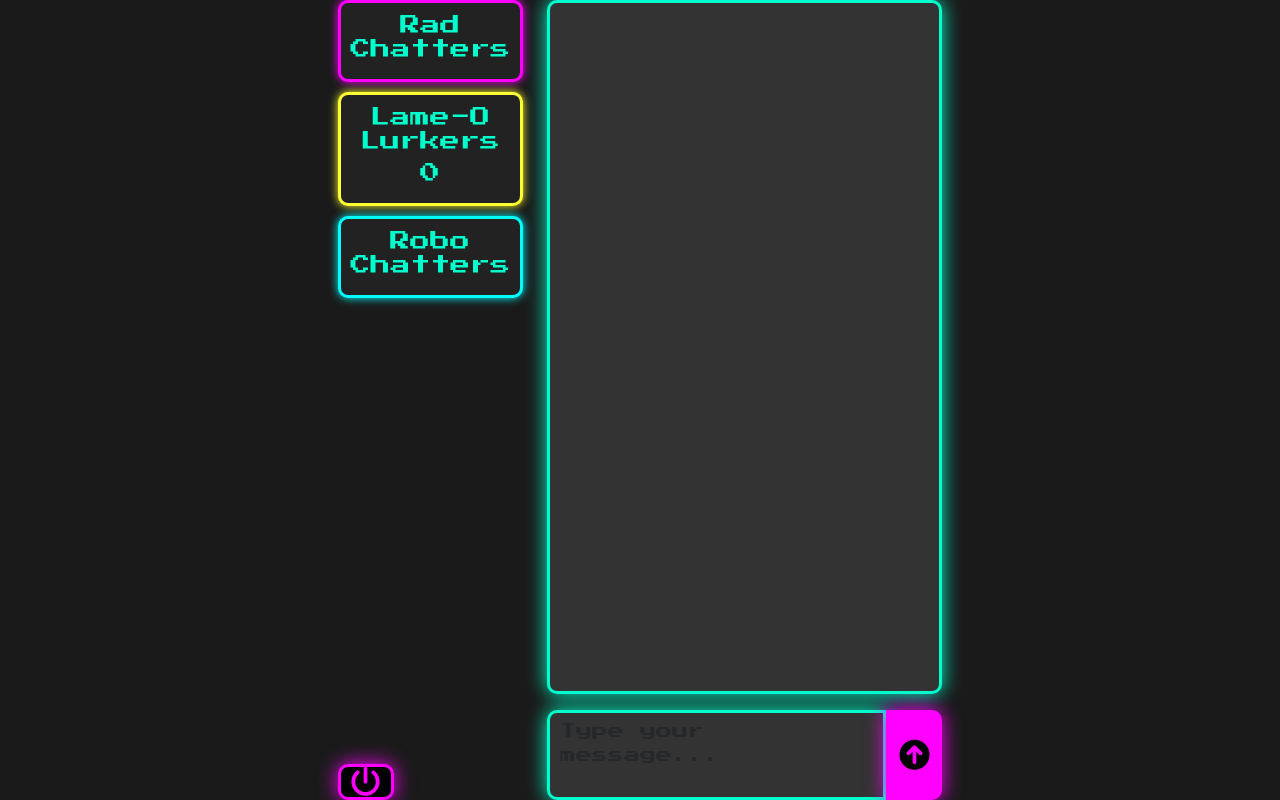
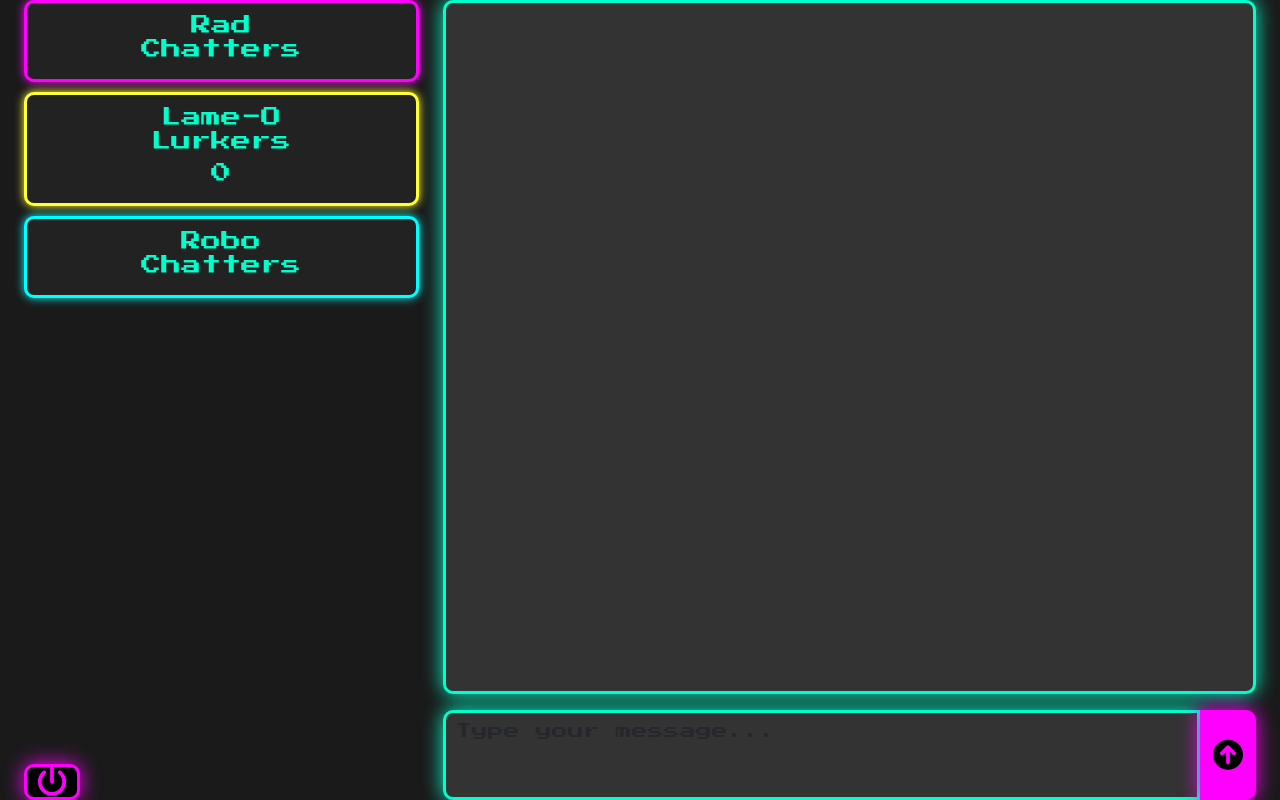
Before and after one commit to drjasonnichols/radchat, a Flask app: page /chatwindow in a window 1280 px wide. Run offline with Flask 3, Linux system fonts and the light colour scheme; data that the repository does not hold is empty; some libraries are stand-ins or nearby versions.

Commit message:
width issue

```diff
--- a/static/css/chat.css
+++ b/static/css/chat.css
@@ -1,6 +1,7 @@
 /* General Page Styling */
 html{
     height: 100%;
+    width: 100%;
     height: calc(var(--vh, 1vh) * 100);
     display: flex;
     flex-direction: column;
@@ -19,6 +20,7 @@ body {
     font-family: 'Press Start 2P', cursive;
     /* Center content vertically and horizontally */
     height: 100vh;
+    width: 100vw;
     display: flex;
     flex-direction: column;
     justify-content: flex-start;
--- a/templates/chatwindow.html
+++ b/templates/chatwindow.html
@@ -20,7 +20,7 @@
 <body>
 
     <!-- Full-screen container to center content both vertically and horizontally -->
-    <div id="maicontainer" class="h-100 container-fluid d-flex flex-column justify-content-top align-items-center">
+    <div id="maicontainer" class="h-100 w-100 container-fluid d-flex flex-column justify-content-top align-items-center">
         <div class="row w-100 h-100">
 
             <!-- Chatters Area (Sidebar) - Hidden on small screens, visible on larger screens -->
```
